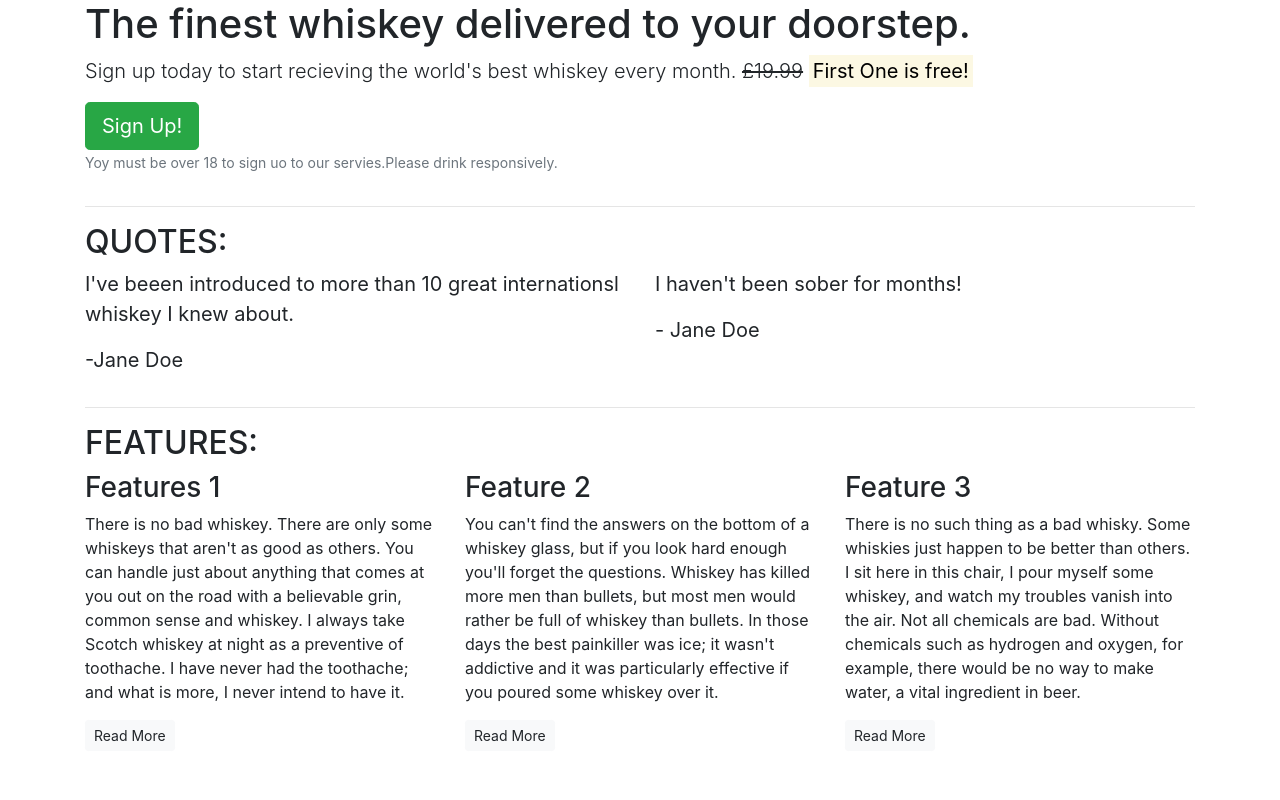
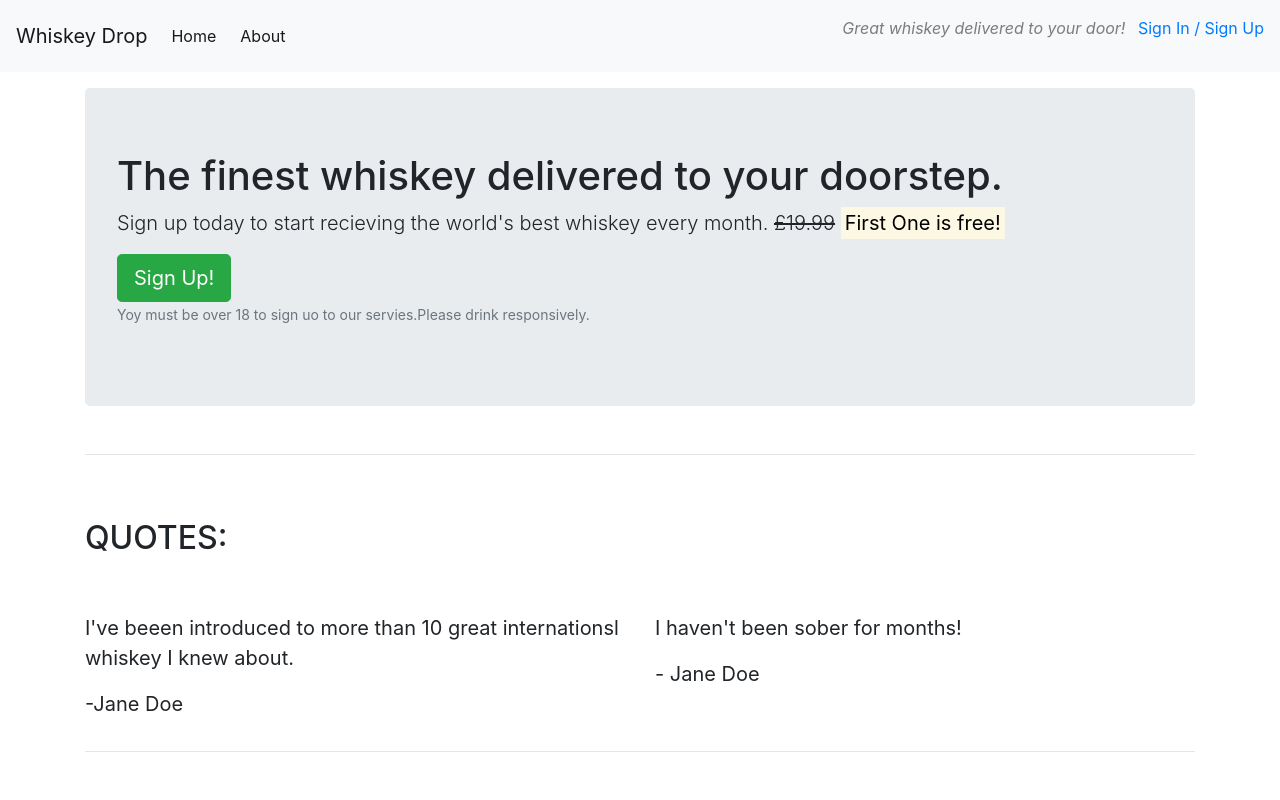
Before and after one commit to Ngozi89/tryit, a plain HTML site: page index.html in a window 1280 px wide. Shown: the top 800 px of the page. Drawn offline with nearby package versions, Linux system fonts and the light colour scheme.

Commit message:
Add navigation bar

```diff
--- a/index.html
+++ b/index.html
@@ -12,15 +12,29 @@
         crossorigin="anonymous"></script>
 </head>
 <body>
-    <nav></nav>
-    <article class="container">
+    <nav class="navbar navbar-light bg-light navbar-expand-sm">
+        <a href="/" class="navbar-brand">Whiskey Drop</a>
+        <ul class="navbar-nav mr-auto">
+            <li class="active nav-item mr-2"><a class="nav-link" href="/">Home</a></li>
+            <li class="active nav-item mr-2"><a class="nav-link" href="/about">About</a></li>
+            <li class="active nav-item mr-2 d-block d-sm-none"><a class="nav-link" href="/login">Sign In / Sign Up</a></li>
+        </ul>
+        <div class="d-none d-md-block">
+        <p class="navbar-text my auto mr-2"><i>Great whiskey delivered to your door!</i></p>
+        <a href="/login">Sign In / Sign Up</a>
+        </div>
+
+    </nav>
+    <article class="container mt-3">
         <!-- Call out -->
         <div class="row">
             <div class="col-12">
-        <section class="callout">
+        <section class="callout jumbotron">
             <h1>The finest whiskey delivered to your doorstep.</h1>
             <p class="lead">Sign up today to start recieving the world's best whiskey every month.
-                <s>£19.99</s> <strong><mark>First One is free!</mark></strong>
+            <s class="d-none d-sm-inline">£19.99</s>
+            <span class="d-inline d-sm-none"><br></span>
+         <strong><mark>First One is free!</mark></strong>
             </p>
             <button class="btn btn-success btn-lg">Sign Up!</button>
             <p class="text-muted"><small>Yoy must be over 18 to sign uo to our servies.Please drink responsively.</small></p>
@@ -32,12 +46,13 @@
         <!--Quotes-->
         <section class="quotes">
             <div class="row">
-                <div class="col-12">
+                <div class="col-12 my-5">
             <h2 class="text-uppercase">Quotes:</h2>
             </div>
             </div>
             <div class="row">
                 <div class="col-12 col-md-6">
+
             <blockquote class="blockquote">
                 <p>I've beeen introduced to more than 10 great internationsl whiskey I knew about.</p>
                 <p>-Jane Doe</p>
@@ -56,7 +71,7 @@
         <!-- Features -->
         <section class="features">
             <div class="row">
-                <div class="col-12">
+                <div class="col-12 my-5">
             <h2 class="text-uppercase">Features:</h2>
             </div>
             </div>
```
